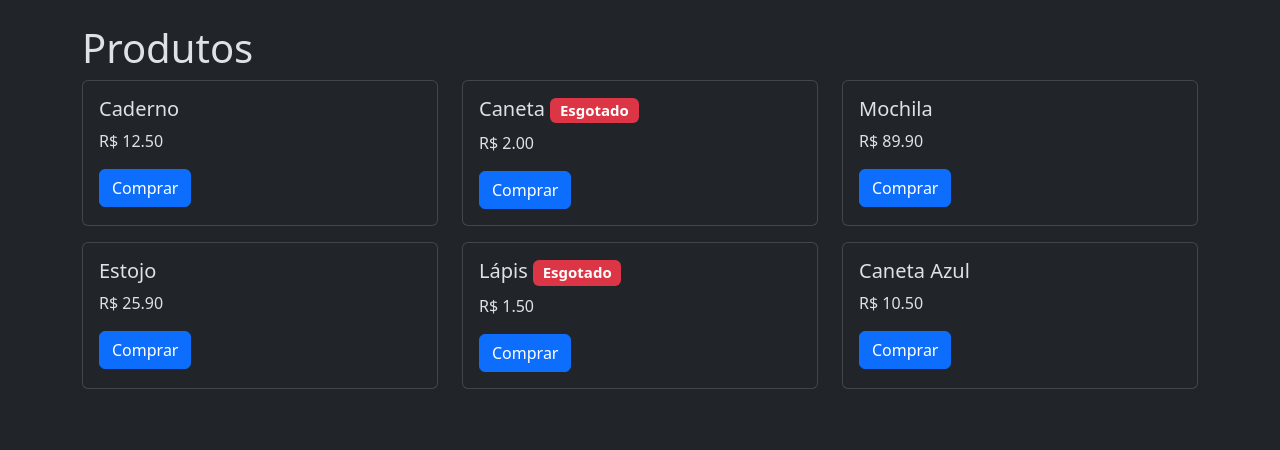
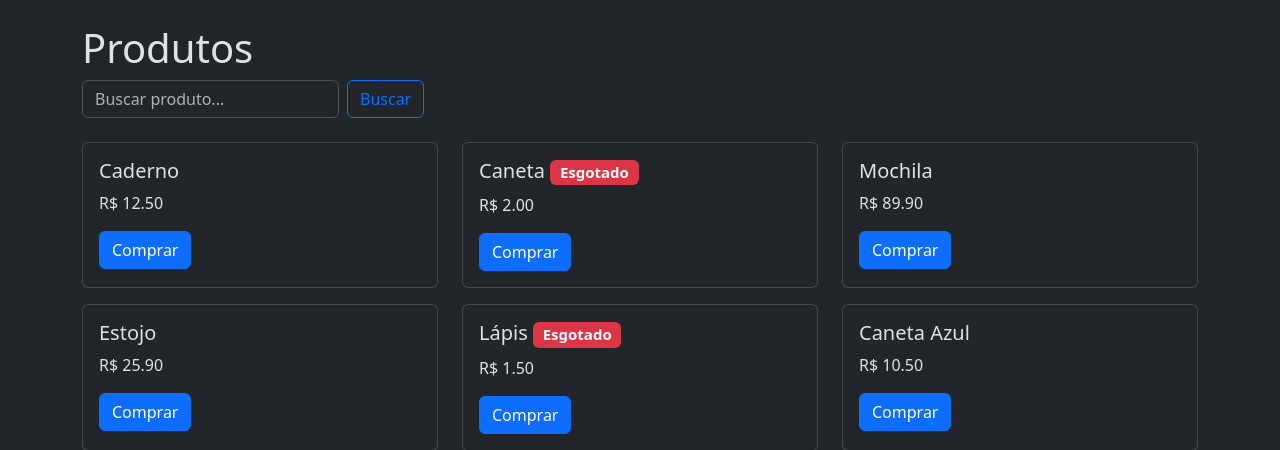
Before and after one commit to wilsonvieiradeoliveira/pi_wilson, a Flask app: page /catalago in a window 1280 px wide. Shown: the part 56-506 px from the top of the page. Run offline with Flask 3, Linux system fonts and the light colour scheme; some libraries are stand-ins or nearby versions.

Commit message:
busca com GET
Co-Authored-By: Claude Sonnet 5 <noreply@anthropic.com>

```diff
--- a/app.py
+++ b/app.py
@@ -1,4 +1,4 @@
-from flask import Flask, render_template
+from flask import Flask, render_template, request, redirect, url_for
 
 app = Flask(__name__)
 
@@ -89,7 +89,11 @@ def dobro(n):
 
 @app.route("/catalago")
 def catalago():
-    return render_template("catalago.html", produtos=produtos)
+    busca = request.args.get("busca", "")
+    lista = produtos
+    if busca:
+        lista = [p for p in produtos if busca.lower() in p["nome"].lower()]
+    return render_template("catalago.html", produtos=lista, busca=busca)
 
 
 @app.route("/produto")
--- a/templates/catalago.html
+++ b/templates/catalago.html
@@ -4,6 +4,16 @@
 
 {% block conteudo %}
     <h1>Produtos</h1>
+
+    <form method="get" class="row g-2 mb-4">
+        <div class="col-auto">
+            <input type="text" name="busca" value="{{ busca }}" class="form-control" placeholder="Buscar produto...">
+        </div>
+        <div class="col-auto">
+            <button class="btn btn-outline-primary" type="submit">Buscar</button>
+        </div>
+    </form>
+
     {% if produtos %}
         <div class="row">
             {% for p in produtos %}
```
